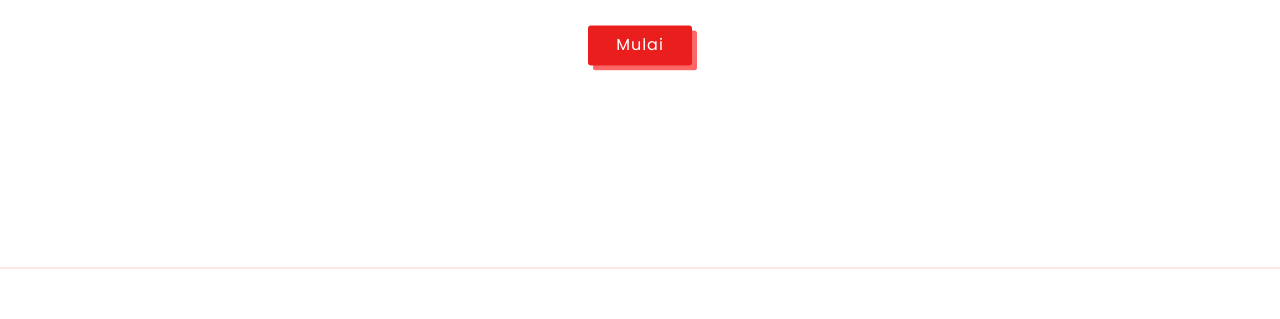
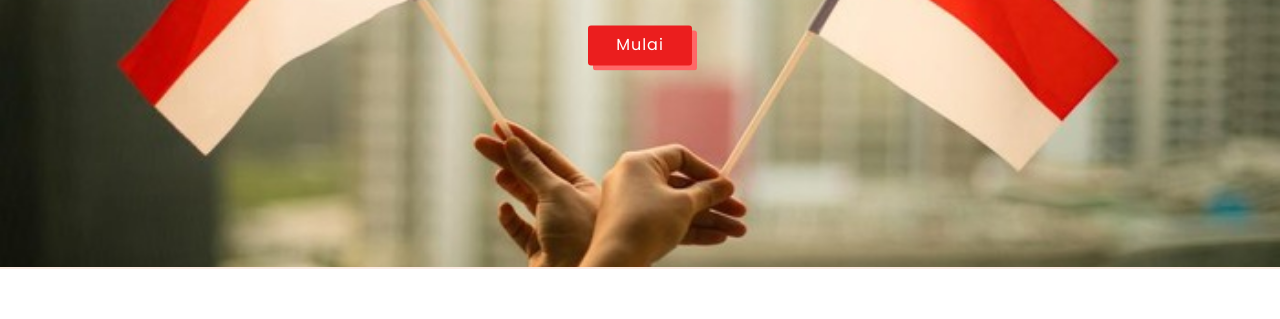
Before and after one commit to zumarRamadhan/Web-PTS_PPKN, a plain HTML site: page index.html in a window 1280 px wide. Shown: the part 363-682 px from the top of the page. Drawn offline with Linux system fonts and the light colour scheme; the site is published under a folder, as on GitHub Pages, so addresses that start at the root find nothing.

Commit message:
Update style.css

```diff
--- a/style.css
+++ b/style.css
@@ -358,7 +358,7 @@ body {
   #hero {
     width: 100%;
     height: 70vh;
-    background: url('/assets/img/bg.jpeg');
+    background: url('./assets/img/bg.jpeg');
     /* background-color: #fef8f5; */
     background-repeat: no-repeat;
     background-size: cover;
```
